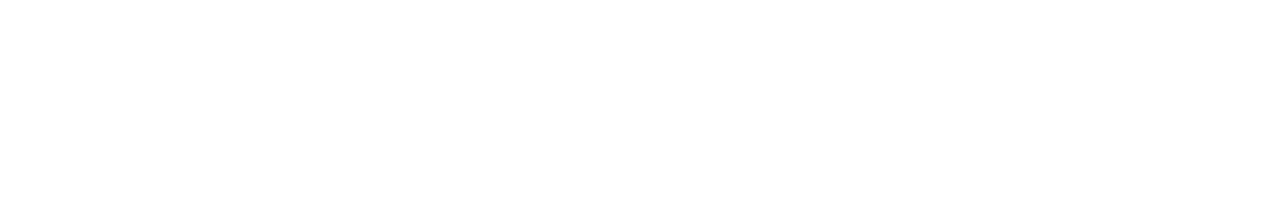
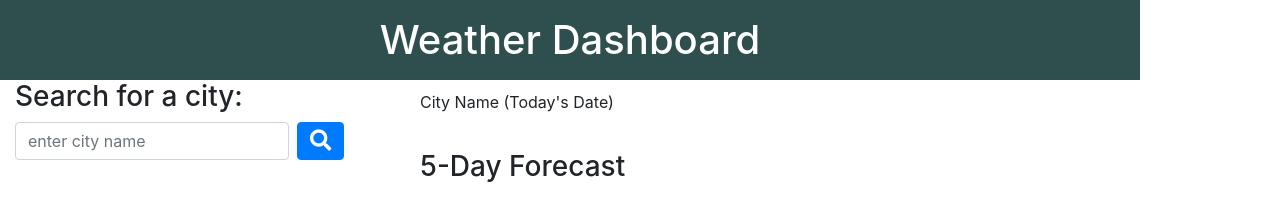
Before and after one commit to snelson-seattle/Weather-Dashboard, a plain HTML site: page index.html in a window 1280 px wide. Drawn offline with nearby package versions, Linux system fonts and the light colour scheme.

Commit message:
Testing page layout

```diff
--- a/index.html
+++ b/index.html
@@ -4,8 +4,61 @@
     <meta charset="UTF-8">
     <meta name="viewport" content="width=device-width, initial-scale=1.0">
     <title>Weather Dashboard</title>
+
+    <!--CSS Links-->
+    <!--Bootstrap-->
+    <link rel="stylesheet" href="https://stackpath.bootstrapcdn.com/bootstrap/4.5.2/css/bootstrap.min.css" integrity="sha384-JcKb8q3iqJ61gNV9KGb8thSsNjpSL0n8PARn9HuZOnIxN0hoP+VmmDGMN5t9UJ0Z" crossorigin="anonymous">
+
+    <!--Font Awesome-->
+    <link
+      rel="stylesheet"
+      href="https://use.fontawesome.com/releases/v5.8.1/css/all.css"
+      integrity="sha384-50oBUHEmvpQ+1lW4y57PTFmhCaXp0ML5d60M1M7uH2+nqUivzIebhndOJK28anvf"
+      crossorigin="anonymous"
+    />
+
+    <!--My Stylesheet-->
+    <link rel="stylesheet" href="./style.css">
+
 </head>
 <body>
+    <header class="container">
+        <h1>Weather Dashboard</h1>
+    </header>
 
+    <main class="container">
+        <div class="row">
+            <section class="col-md-4 city-search">
+                <h3>Search for a city:</h3>
+                <form class="form-inline">
+                    <input class="form-control mr-sm-2" type="search" placeholder="enter city name" aria-label="Search">
+                    <button class="btn btn-primary" type="submit"><span class="fas fa-search fa-lg"></span></button>
+                </form>
+                <div id="city-list">
+                    <!--Searched cities go here-->
+                </div>
+            </section>
+            <section class="col-md-8">
+                <div class="row weather-today">
+                    <section class="col-md-12">
+                        <p id="cityName">City Name (<span id="currentDate">Today's Date</span>)</p>
+                    </section>
+                </div>
+                <div class="row weather-5-day">
+                    <section class="col-md-12">
+                        <h3>5-Day Forecast</h3>
+                    </section>
+                </div>
+            </section>
+        </div>
+    </main>
+
+    <!--Bootstrap Javascript Files-->
+    <script src="https://code.jquery.com/jquery-3.5.1.slim.min.js" integrity="sha384-DfXdz2htPH0lsSSs5nCTpuj/zy4C+OGpamoFVy38MVBnE+IbbVYUew+OrCXaRkfj" crossorigin="anonymous"></script>
+    <script src="https://cdn.jsdelivr.net/npm/popper.js@1.16.1/dist/umd/popper.min.js" integrity="sha384-9/reFTGAW83EW2RDu2S0VKaIzap3H66lZH81PoYlFhbGU+6BZp6G7niu735Sk7lN" crossorigin="anonymous"></script>
+    <script src="https://stackpath.bootstrapcdn.com/bootstrap/4.5.2/js/bootstrap.min.js" integrity="sha384-B4gt1jrGC7Jh4AgTPSdUtOBvfO8shuf57BaghqFfPlYxofvL8/KUEfYiJOMMV+rV" crossorigin="anonymous"></script>
+
+    <!--Main Javascript Application File-->
+    <script src="./app.js"></script>
 </body>
 </html>
--- a/style.css
+++ b/style.css
@@ -0,0 +1,44 @@
+header {
+    position: relative;
+    width: 100%;
+    background-color: darkslategray;
+    color: white;
+    height: 80px;
+}
+
+header h1 {
+    position: absolute;
+    top: 50%;
+    left: 50%;
+    transform: translate(-50%, -50%);
+    width: 100%;
+    text-align: center;
+}
+
+.col-4 {
+    border: 1px solid black;
+}
+
+.col-8 {
+    border: 1px solid black;
+}
+
+.container {
+    width: 100%;
+    margin: 0;
+}
+
+.city-search {
+    float: left;
+    height: 600px;
+}
+
+.weather-today {
+    padding: 10px;
+    margin: 0;
+}
+
+.weather-5-day {
+    padding: 10px;
+    margin: 0;
+}
```
